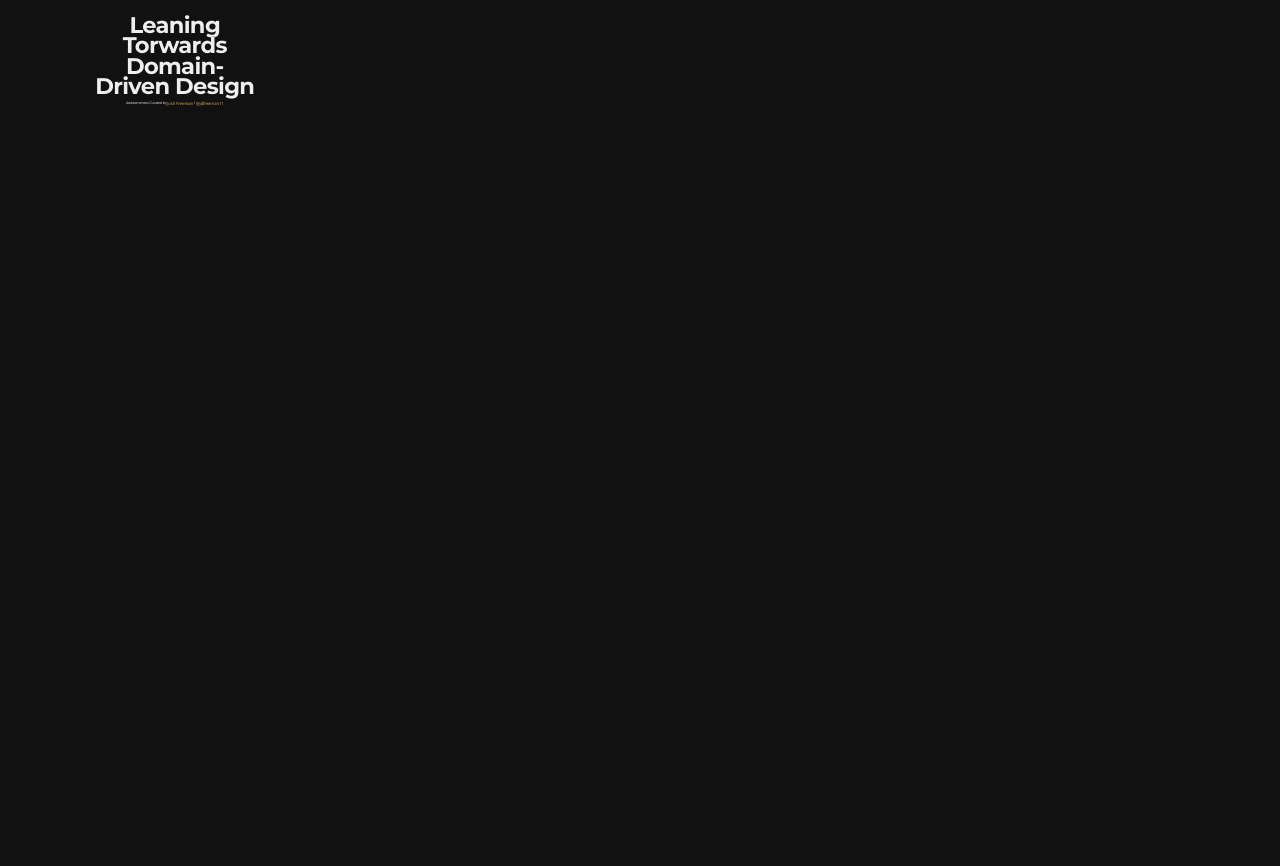
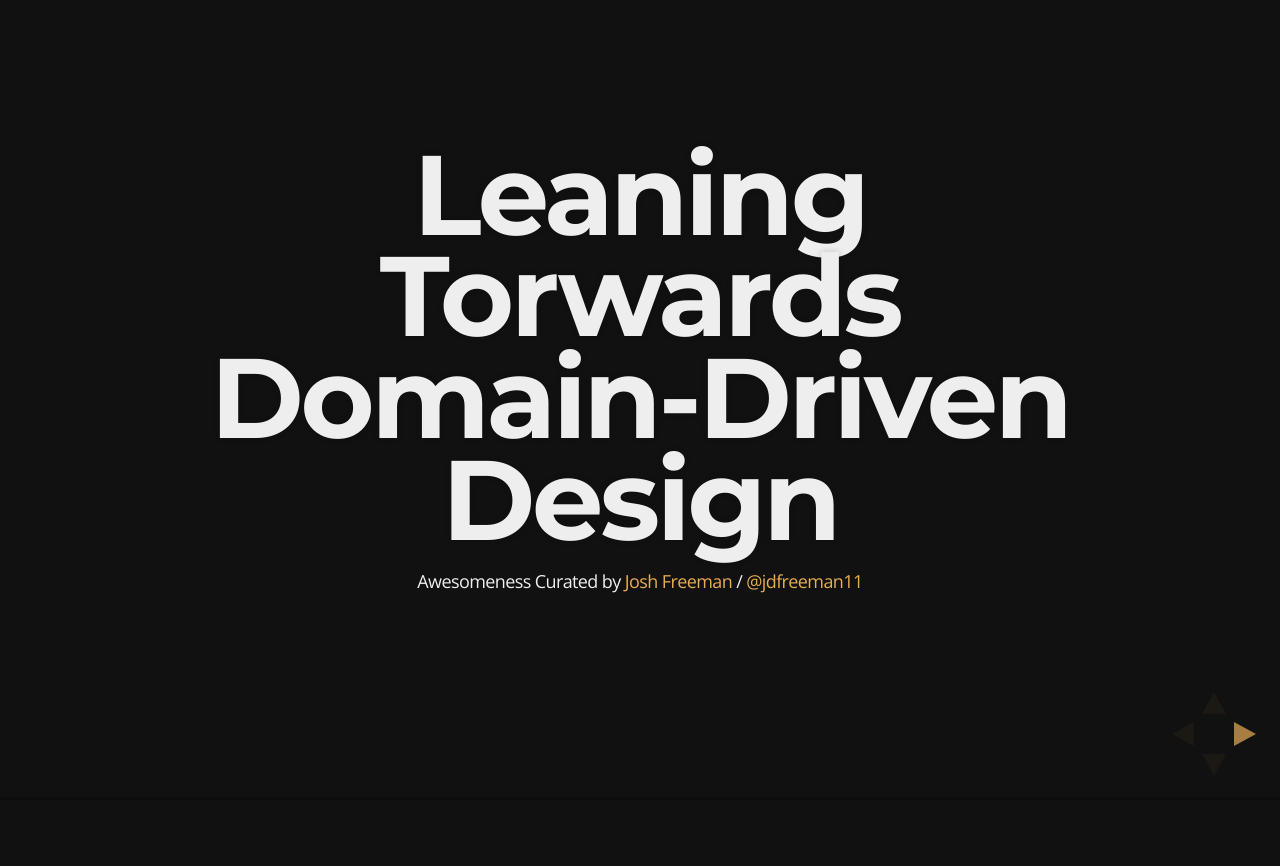
Before and after one commit to joshfreemanIO/leaning-towards-domain-driven-design-presentation, a website: page index.html in a window 1280 px wide. After the commit the page ends 800 px from the top, so only its background shows below. Drawn offline with nearby package versions, Linux system fonts and the light colour scheme.

Commit message:
Remove errant PDF CSS

```diff
--- a/index.html
+++ b/index.html
@@ -19,8 +19,6 @@
 
         <!-- For syntax highlighting -->
         <link rel="stylesheet" href="lib/css/zenburn.css">
-
-        <link rel="stylesheet" href="css/print/pdf.css">
         <!-- If the query includes 'print-pdf', include the PDF print sheet -->
         <script>
             if( window.location.search.match( /print-pdf/gi ) ) {
```
